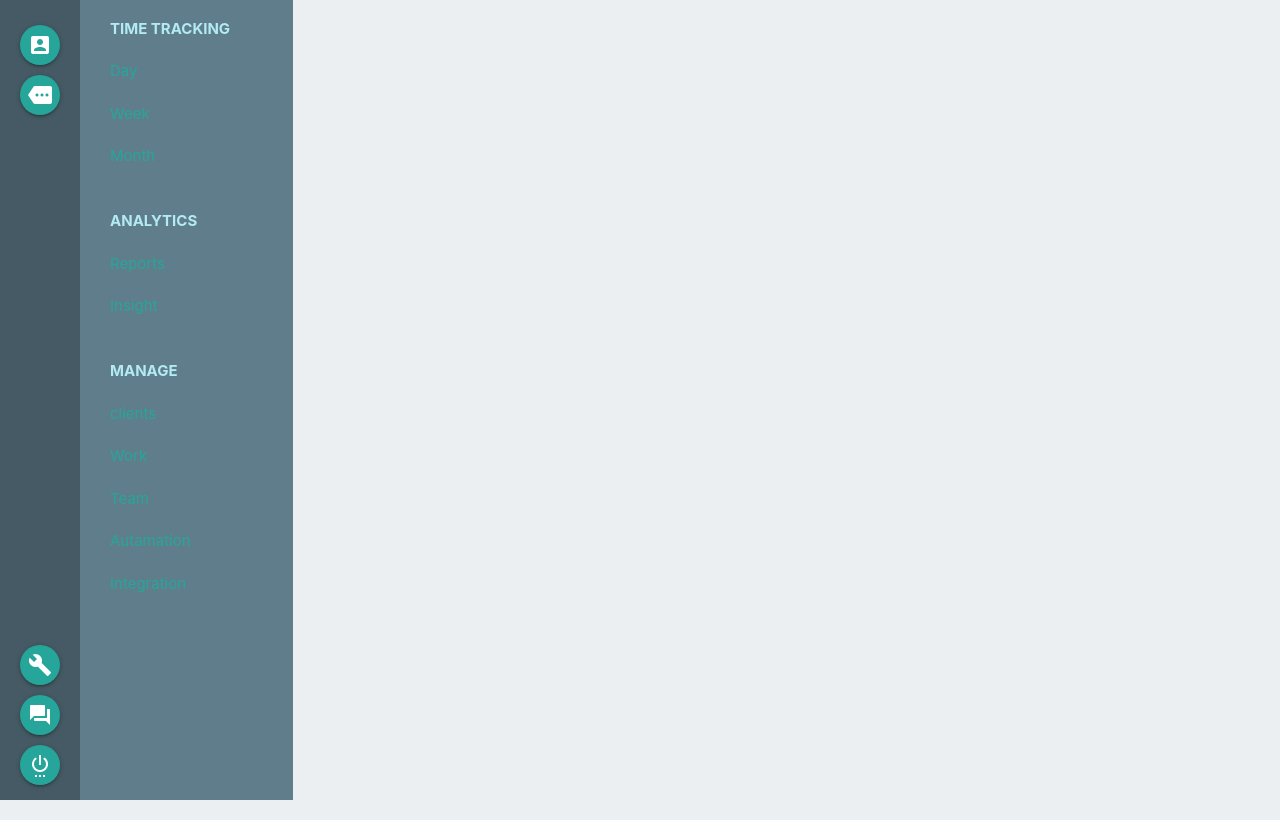
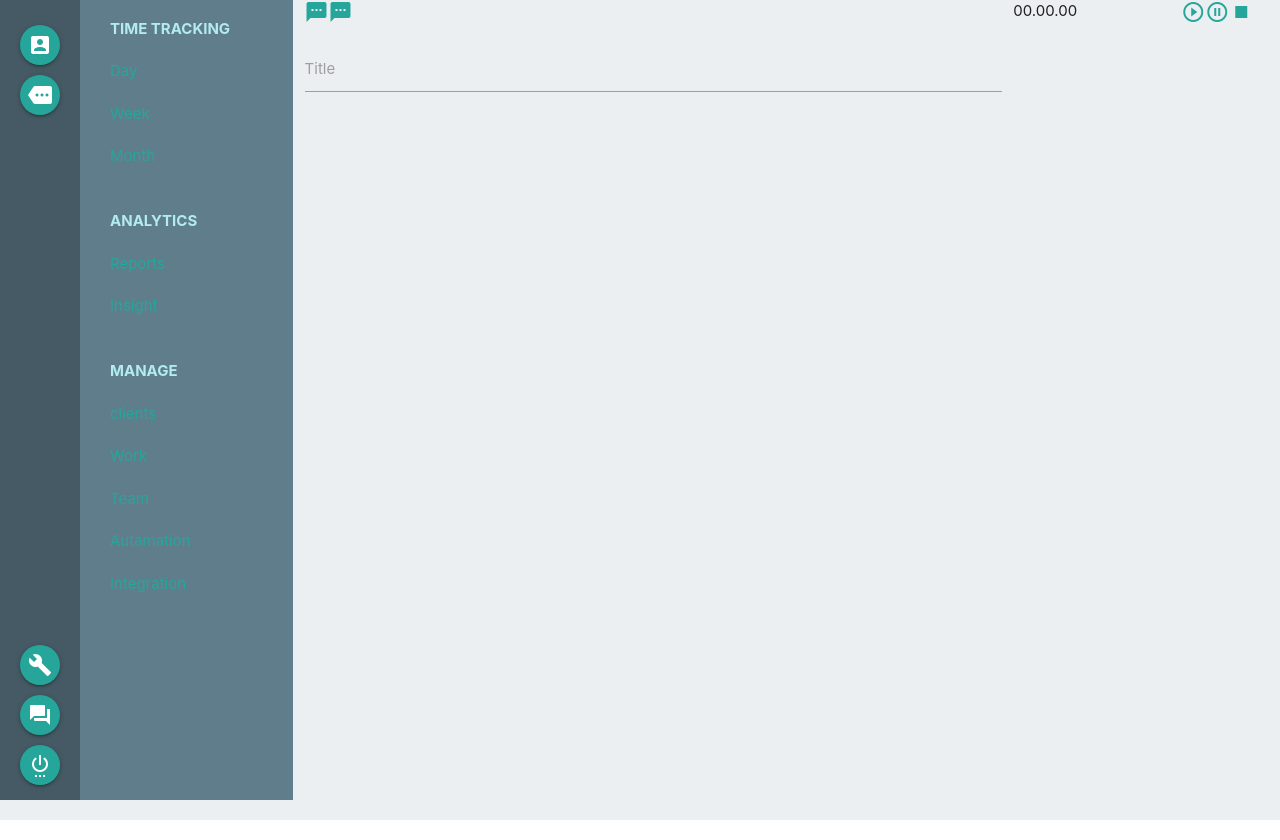
Before and after one commit to Wolferner/React_Time_Tracker, a React (Vite) app: page / in a window 1280 px wide. Built offline with nearby package versions, Linux system fonts and the light colour scheme.

Commit message:
Comp:: Workspace : Start

```diff
--- /dev/null
+++ b/src/components/Workspace/TitleInput/TitleInput.jsx
@@ -0,0 +1,35 @@
+import styles from './TitleInput.module.css'
+
+const TitleInput = () =>{
+
+    return(
+        <div className="row">
+
+            <div className={`${styles.input} col s9 `}>
+                <div className={`${styles.titleBtn}`}>
+                    <a className="secondary-content prefix-button" href=""><i className="material-icons prefix">textsms</i></a>
+                    <a className="secondary-content prefix-button" href=""><i className="material-icons prefix">textsms</i></a>
+                </div>
+
+                <div className="input-field ">
+                    <input type="text" id="autocomplete-input" className="autocomplete"/>
+                    <label htmlFor="autocomplete-input">Title</label>
+                </div>
+            </div>
+
+            <div className='col s3 '>
+                <div className="row">
+                    <a href="" className="secondary-content"><i className="material-icons">stop</i></a>
+                    <a href="" className="secondary-content"><i
+                            className="material-icons">pause_circle_outline</i></a>
+                    <a href="" className="secondary-content"><i
+                            className="material-icons">play_circle_outline</i></a>
+                    <div id="time_display">00.00.00</div>
+                </div>
+            </div>
+
+        </div>
+    )
+}
+
+export default TitleInput
--- /dev/null
+++ b/src/components/Workspace/TitleInput/TitleInput.module.css
@@ -0,0 +1,7 @@
+.titleBtn{
+    display:flex;
+}
+
+.input{
+
+}
--- a/src/components/Workspace/Workspace.jsx
+++ b/src/components/Workspace/Workspace.jsx
@@ -1,11 +1,21 @@
 import styles from './Workspace.module.css'
+import TitleInput from './TitleInput/TitleInput'
 
 const Workspace = () =>{
 
 
     return(
 <div className='row'>
-    <div className='col s12'>
+    <div className={`${styles.title} col s12 `}>
+        <TitleInput/>
+    </div>
+
+    <div className={`${styles.tags} col s12 `}>
+
+    </div>
+
+    <div className={`${styles.comment} col s12 `}>
+
     </div>
 </div>
     )
--- a/src/components/Workspace/Workspace.module.css
+++ b/src/components/Workspace/Workspace.module.css
@@ -0,0 +1,11 @@
+.title{
+
+}
+
+.tags{
+
+}
+
+.comment{
+
+}
```
